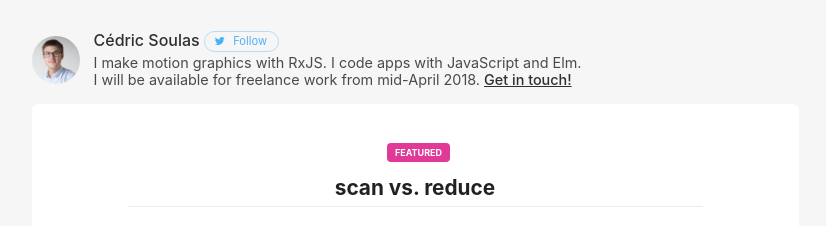
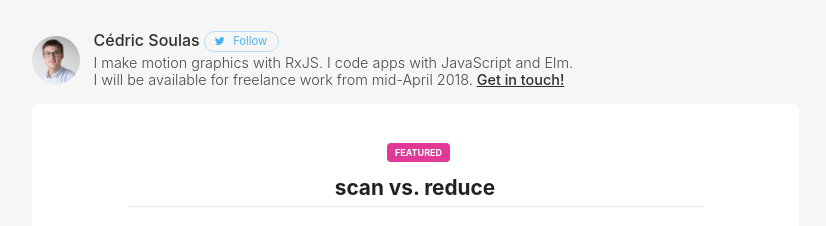
Before and after one commit to cedricss/reactive.how, a Jekyll site: the page built from index.html, in a window 1280 px wide. Shown: the top 226 px of the page, without its empty margins (225-1051 px from the left). Built offline with Jekyll 4.4.1, drawn with Linux system fonts in a browser that asks for light colours.

Commit message:
Css version bump

```diff
--- a/_includes/head.html
+++ b/_includes/head.html
@@ -13,7 +13,7 @@
 <meta name="twitter:creator" content="@CedricSoulas" />
 <meta name="twitter:image:alt" content="Merge vs Combine reactive operator" />
 <link rel="stylesheet" href="/lib/semantic/dist/semantic.min.css" />
-<link rel="stylesheet" href="/css/main.css?v=15" />
+<link rel="stylesheet" href="/css/main.css?v=16" />
 <link rel="icon" type="image/png" href="img/favicon.png?v=2">
 <link rel="icon" type="image/x-icon" href="img/favicon.ico?v=2">
 <link rel="icon" sizes="64x64" href="img/favicon.icns?v=2">
--- a/css/main.scss
+++ b/css/main.scss
@@ -411,6 +411,7 @@
 
 .author.block {
     width: 75%;
+    font-weight: 300;
     .avatar.image {
         margin-top: 0.5em;
         width: 3em;
```
